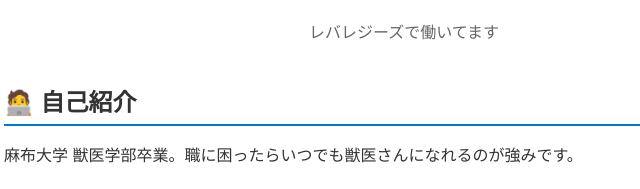
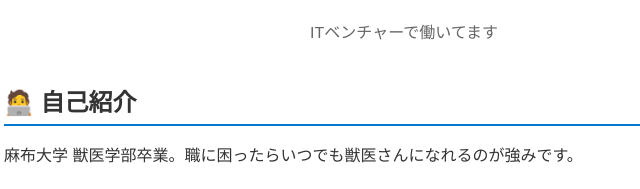
Before and after one commit to EisukeYoshizawa/my-portfolio, a plain HTML site: page index.html in a window 1280 px wide. Shown: the part 324-513 px from the top of the page, 236-876 px from the left. Drawn offline with Linux system fonts and the light colour scheme.

Commit message:
Update index.html

```diff
--- a/index.html
+++ b/index.html
@@ -11,7 +11,7 @@
     <header>
       <img src="img/IMG_8543.jpg" alt="プロフィール写真" class="profile" />
       <h1>えいすけ</h1>
-      <p class="subtitle">レバレジーズで働いてます</p>
+      <p class="subtitle">ITベンチャーで働いてます</p>
     </header>
 
     <section class="about">
```
